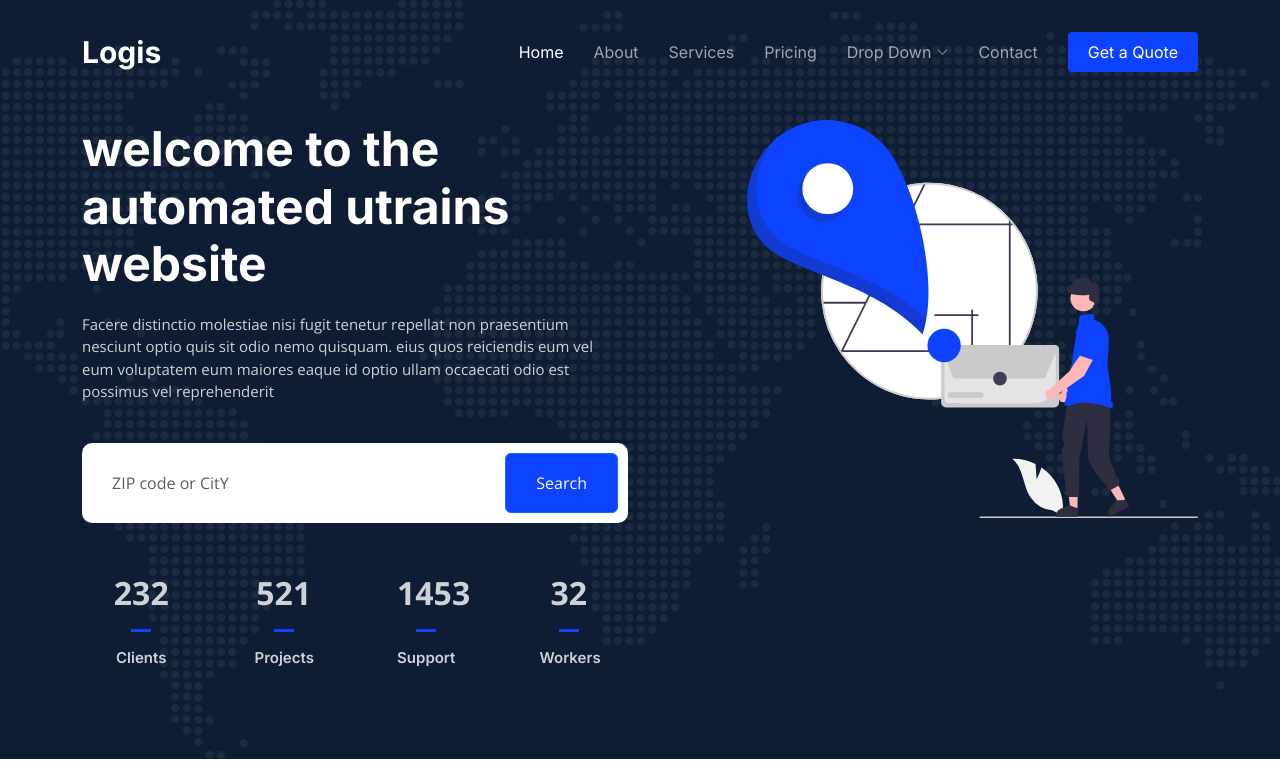
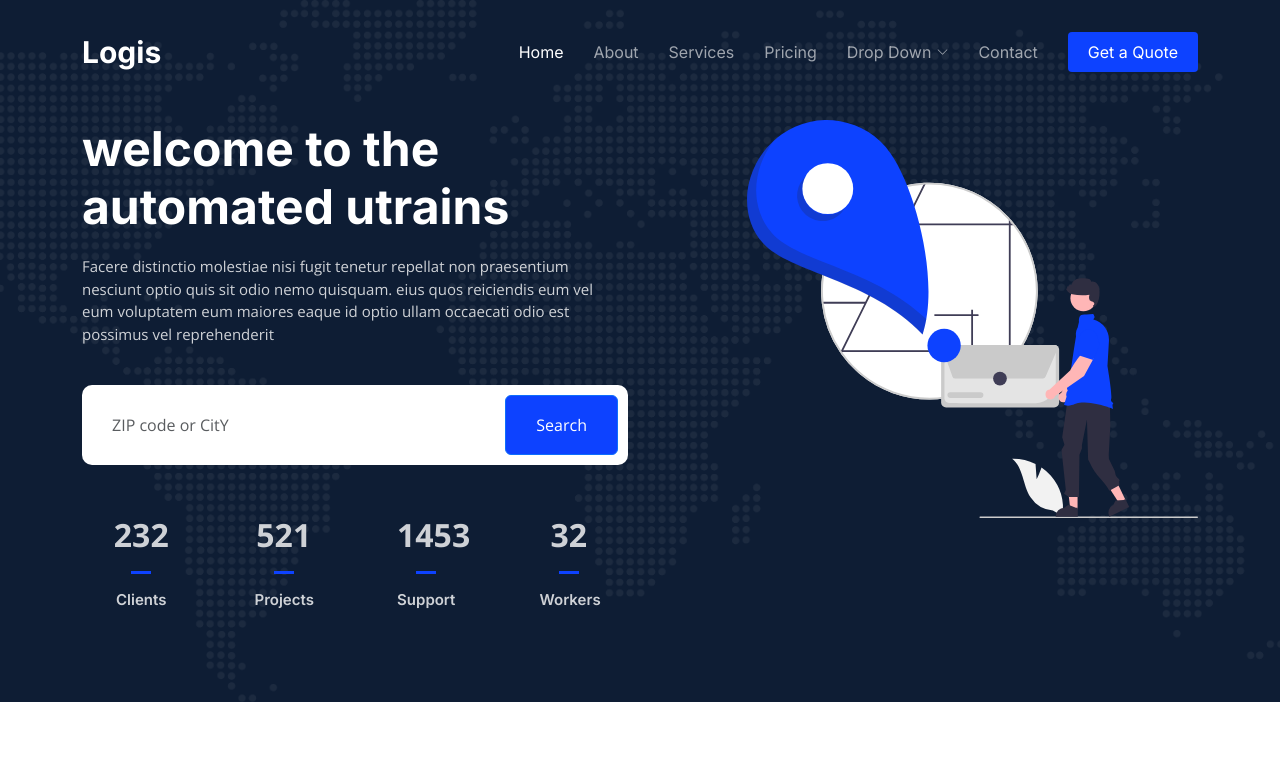
Before and after one commit to Ghkumbe/week13-devops, a plain HTML site: page index.html in a window 1280 px wide. Shown: the top 779 px of the page. Drawn offline with nearby package versions, Linux system fonts and the light colour scheme.

Commit message:
awesomes

```diff
--- a/index.html
+++ b/index.html
@@ -89,7 +89,7 @@
     <div class="container">
       <div class="row gy-4 d-flex justify-content-between">
         <div class="col-lg-6 order-2 order-lg-1 d-flex flex-column justify-content-center">
-          <h2 data-aos="fade-up ">welcome to the automated utrains website</h2>
+          <h2 data-aos="fade-up ">welcome to the automated utrains </h2>
           <p data-aos="fade-up" data-aos-delay="100">Facere distinctio molestiae nisi fugit tenetur repellat non praesentium nesciunt optio quis sit odio nemo quisquam. eius quos reiciendis eum vel eum voluptatem eum maiores eaque id optio ullam occaecati odio est possimus vel reprehenderit</p>
 
           <form action="#" class="form-search d-flex align-items-stretch mb-3" data-aos="fade-up" data-aos-delay="200">
```
